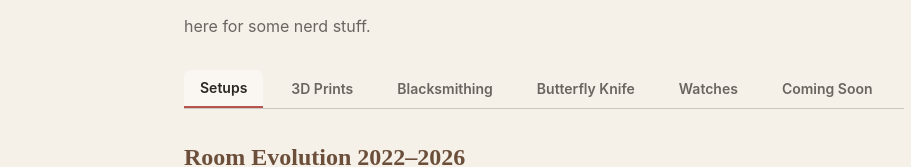
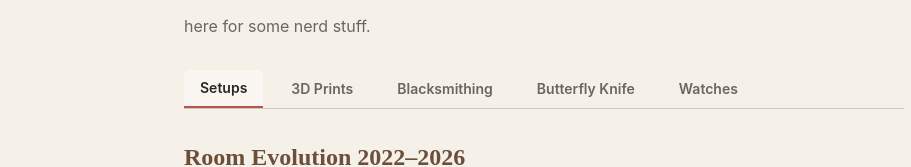
Before and after one commit to Nubb-nubb/nubb-nubb.github.io, a Vue app: page /#/projects in a window 1280 px wide. Shown: the part 217-384 px from the top of the page, without its empty margins (96-1007 px from the left). Built offline with nearby package versions, Linux system fonts and the light colour scheme; the HTML template or start-up script is replaced by a standard one.

Commit message:
removed coming soon

```diff
--- a/src/views/ProjectsView.vue
+++ b/src/views/ProjectsView.vue
@@ -41,7 +41,7 @@ const tabs = [
   { key: 'blacksmithing', label: 'Blacksmithing' },
   { key: 'butterfly-knife', label: 'Butterfly Knife' },
   { key: 'watches', label: 'Watches' },
-  { key: 'coming-soon', label: 'Coming Soon' },
+  // { key: 'coming-soon', label: 'Coming Soon' },
 ]
 
 const activeTab = ref('setups')
```
